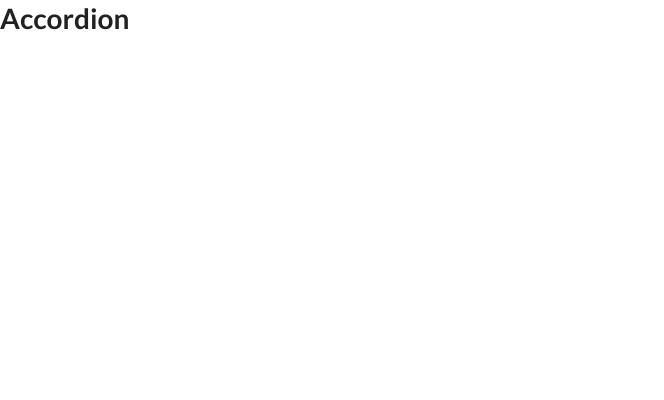
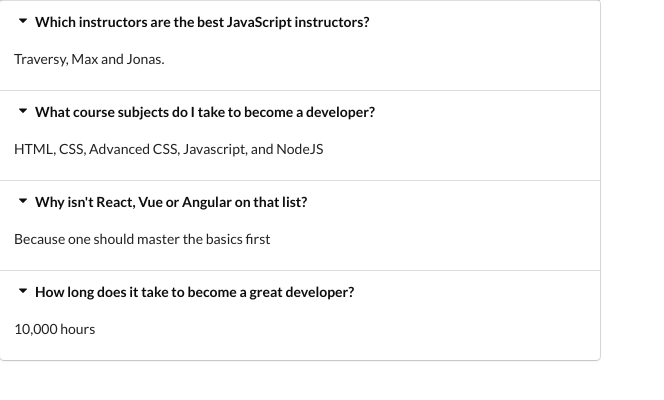
Before and after one commit to Koko-Dev/react-widgets, a React (Create React App) app: page / in a window 1280 px wide. Shown: the top 400 px of the page, without its empty margins (0-664 px from the left). Built offline with nearby package versions, Linux system fonts and the light colour scheme.

Commit message:
In Accordion.js function component Accordion, map through props.questions and return question and answer for each question with semantic ui accordion styling

```diff
--- a/src/components/Accordion.js
+++ b/src/components/Accordion.js
@@ -1,7 +1,22 @@
 import React from 'react';
 
-const Accordion = () => {
-	return <h1>Accordion</h1>
+const Accordion = ({ questions }) => {
+	const renderedQuestions = questions.map((question) => {
+		return (
+			<div key={question.question}>
+				<div className="title active">
+					<i className="dropdown icon"></i>
+					{question.question}
+				</div>
+				<div className="content active">
+					<p>{question.answer}</p>
+				</div>
+			</div>
+		)
+	})
+
+	return <div className="ui styled accordion">{renderedQuestions}</div>
+
 }
 
 export default Accordion;
```
